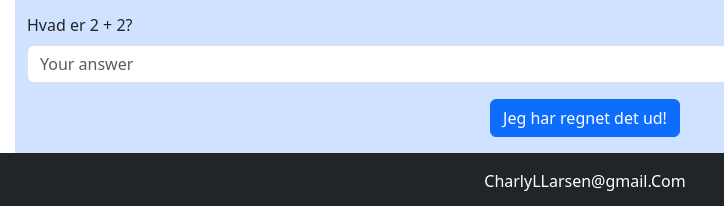
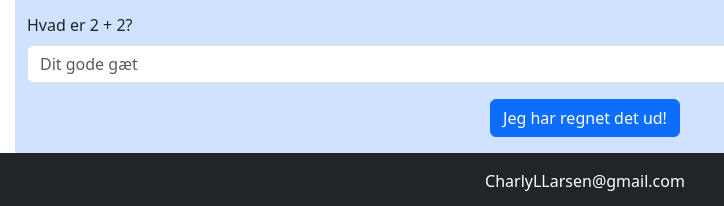
Before and after one commit to LeoLivet/LeoLivet.github.io, a plain HTML site: page index.html in a window 1280 px wide. Shown: the part 1278-1484 px from the top of the page, 55-779 px from the left. Drawn offline with nearby package versions, Linux system fonts and the light colour scheme.

Commit message:
formatting

```diff
--- a/index.html
+++ b/index.html
@@ -138,7 +138,7 @@
                 <div>
                     <div class="pb-3">
                         <label for="captcha" class="form-label">Hvad er 2 + 2?</label>
-                        <input type="text" class="form-control" id="captcha" placeholder="Your answer">
+                        <input type="text" class="form-control" id="captcha" placeholder="Dit gode gæt">
                     </div>
                     <div class="text-center pb-3">
                         <button id="submitBtn" class="btn btn-primary" onclick="validateCaptcha()">Jeg har regnet det
@@ -174,7 +174,7 @@
 
 
             <footer class="bg-dark text-white text-center py-3">
-                <p class="mb-0">CharlyLLarsen@gmail.Com</p>
+                <p class="mb-0">CharlyLLarsen@gmail.com</p>
             </footer>
         </div>
 
```
